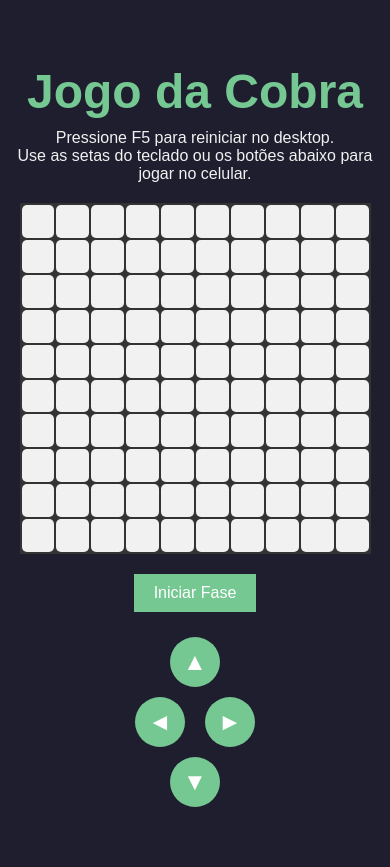
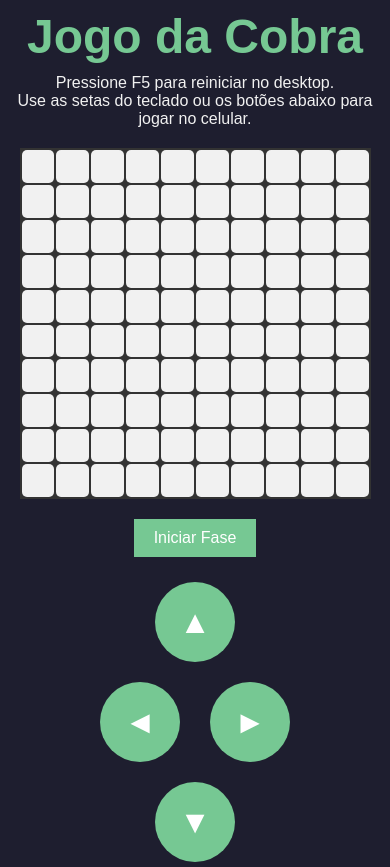
Before and after one commit to bruaju/JogoDaCobra2.0, a plain HTML site: page index.html in a window 390 px wide. Before the commit the page ends 844 px from the top, so only its background shows below. Drawn offline with Linux system fonts and the light colour scheme.

Commit message:
Update index.html

```diff
--- a/index.html
+++ b/index.html
@@ -2,7 +2,7 @@
 <html lang="en">
 <head>
     <meta charset="UTF-8">
-    <meta name="viewport" content="width=device-width, initial-scale=1.0">
+    <meta name="viewport" content="width=device-width, initial-scale=1.0, user-scalable=no">
     <title>Jogo da Cobra</title>
     <style>
         body {
@@ -96,31 +96,39 @@
             flex-direction: column;
             align-items: center;
             margin-top: 20px;
+            gap: 10px;
         }
 
         .controls button {
             background-color: #76c893;
             border: none;
             color: white;
-            padding: 10px;
+            padding: 15px;
             font-size: 1.5rem;
             margin: 5px;
             border-radius: 50%;
-            width: 50px;
-            height: 50px;
+            width: 60px;
+            height: 60px;
             cursor: pointer;
         }
 
         .controls div {
             display: flex;
-            gap: 10px;
+            gap: 20px;
         }
 
         .controls button:active {
             background-color: #5fa581;
         }
+
+        @media (max-width: 600px) {
+            .controls button {
+                width: 80px;
+                height: 80px;
+                font-size: 2rem;
+            }
+        }
     </style>
-
 </head>
 <body>
     <h1>Jogo da Cobra</h1>
```
